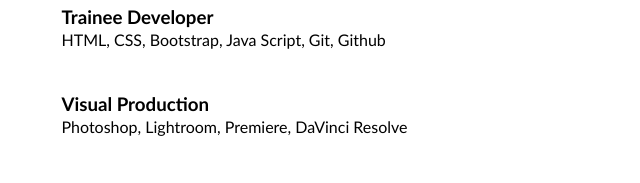
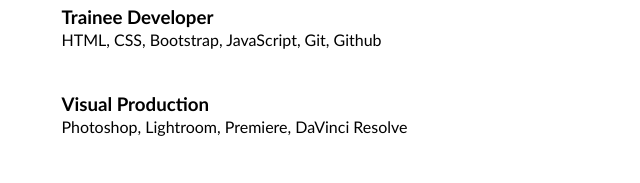
Before and after one commit to danielT0rres/responsivecv, a plain HTML site: page index.html in a window 1280 px wide. Shown: the part 469-652 px from the top of the page, 604-1244 px from the left. Drawn offline with nearby package versions, Linux system fonts and the light colour scheme.

Commit message:
revisión de estilo

```diff
--- a/index.html
+++ b/index.html
@@ -111,7 +111,7 @@
         <article>
             <h2>TECHNICAL SKILLS</h2>
             <h3>Trainee Developer</h3>
-            <p>HTML, CSS, Bootstrap, Java Script, Git, Github</p>
+            <p>HTML, CSS, Bootstrap, JavaScript, Git, Github</p>
             <br>
             <h3>Visual Production</h3>
             <p>Photoshop, Lightroom, Premiere, DaVinci Resolve</p>
```
